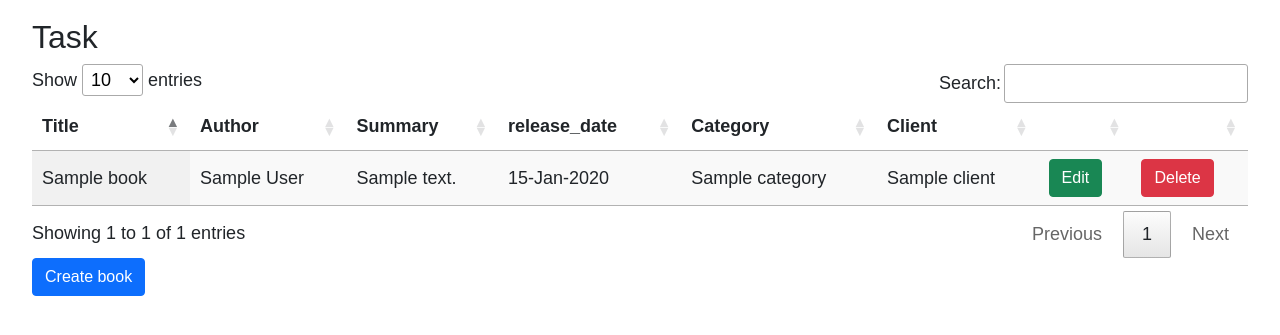
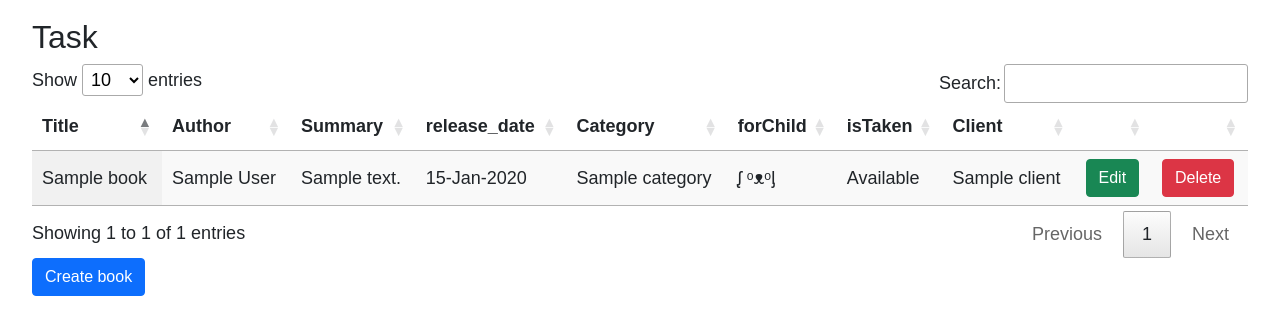
Before and after one commit to Eryans/biblioManager, a Symfony app: template templates/book/listing.html.twig in a window 1280 px wide. Shown: the top 335 px of the page. Run offline with Twig, Linux system fonts and the light colour scheme; the template is opened without the code that fills it: most values are stand-ins (such as "Sample title", 1, 10 or a date in 2020); some libraries are stand-ins or nearby versions.

Commit message:
Added child boolean

```diff
--- a/src/Controller/BookController.php
+++ b/src/Controller/BookController.php
@@ -27,7 +27,7 @@ class BookController extends AbstractController
         $books = $registry->getRepository(Book::class)->findAll();
         return $this->render('book/listing.html.twig', [
             'controller_name' => 'BookController',
-            'books' => $books
+            'books' => $books,
         ]);
     }
     #[Route('/book/create', name: 'book_create')]
@@ -36,6 +36,7 @@ class BookController extends AbstractController
         $book = new Book();
 
         $form = $this->createForm(BookType::class,$book);
+        $book->setAvailable(true);
         $form->add("submit",SubmitType::class,["attr" => ["class" => "btn btn-primary"]]);
         $form->handleRequest($request);
         if ($form->isSubmitted() && $form->isValid()) {
--- a/templates/book/create.html.twig
+++ b/templates/book/create.html.twig
@@ -9,7 +9,7 @@
 </style>
 
 <div class="example-wrapper">
-    <h1>Hello {{ controller_name }}! ✅</h1>
+    <h1>{{ controller_name }}!</h1>
     {{ form(form) }}
 
 </div>
--- a/templates/book/listing.html.twig
+++ b/templates/book/listing.html.twig
@@ -20,6 +20,8 @@
             <th>{{"Summary"|trans}}</th>
             <th>{{"release_date"|trans}}</th>
             <th>{{"Category"|trans}}</th>
+            <th>{{"forChild"|trans}}</th>
+            <th>{{"isTaken"|trans}}</th>
             <th>{{"Client"|trans}}</th>
             <th></th>
             <th></th>
@@ -32,6 +34,8 @@
                 <td>{{book.getSummary()}}</td>
                 <td>{{book.getReleaseDate()|date("d-M-Y","Europe/Paris")}}</td>
                 <td>{{book.getCategory()}}</td>
+                <td>{% if book.getForChild() %} ᶘ ᵒᴥᵒᶅ {% else %} ( ͡° ͜ʖ ͡°) {% endif %}</td>
+                <td>{% if book.getAvailable() %} Available {% else %} Taken {% endif %}</td>
                 <td>{{book.getClient()}}</td>
                 <td><a class="btn btn-success" href="./edit/{{book.getId()}}">{{'Edit'|trans}}</a></td>
                 <td><a class="btn btn-danger" href="./delete/{{book.getId()}}"=>{{'Delete'|trans}}</a></td>
```
